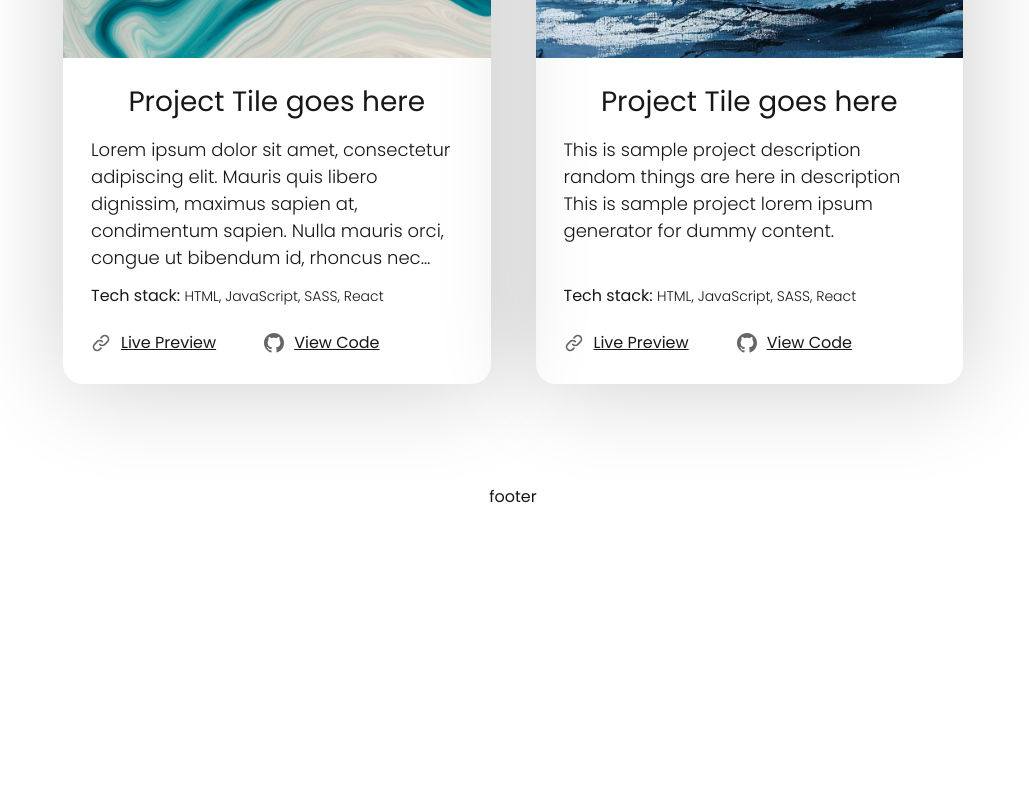
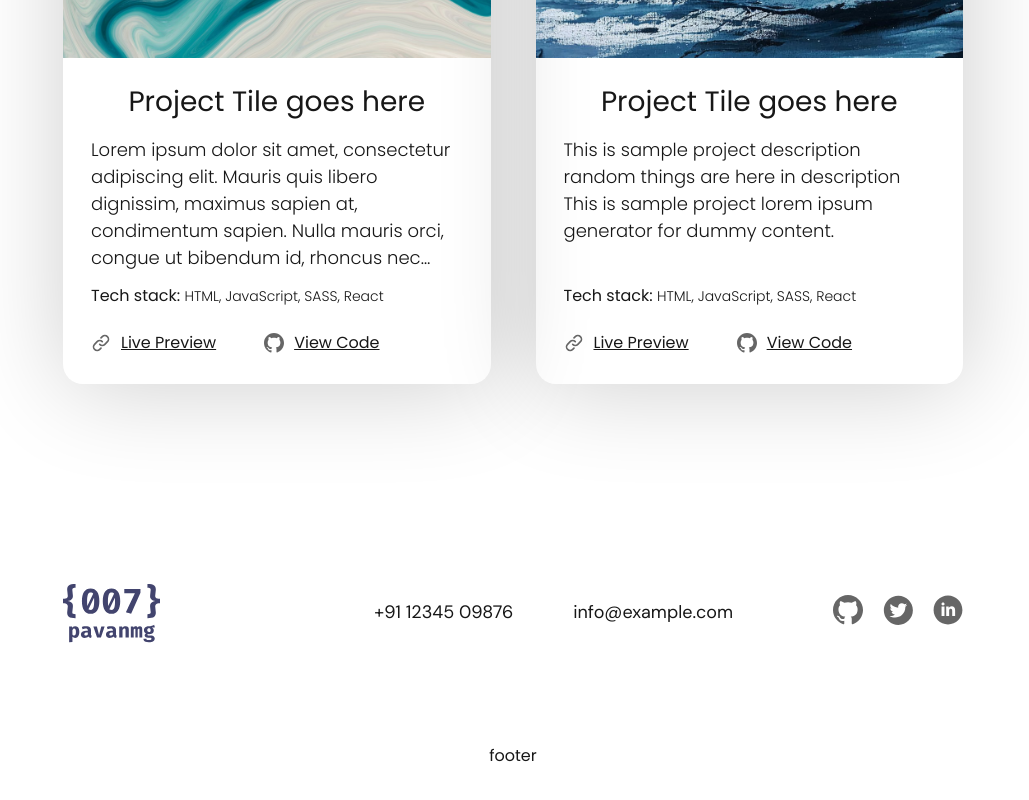
Before and after one commit to gvozdenkov/portfolio-landing, a Next.js app: page / in a window 1280 px wide. Shown: the part 3708-4508 px from the top of the page, without its empty margins (127-1156 px from the left). Before the commit the page ends 4257 px from the top, so only its background shows below. Built offline with nearby package versions, Linux system fonts and the light colour scheme.

Commit message:
feat: add contacts web section

```diff
--- /dev/null
+++ b/src/app/components/contacts/contacts.module.scss
@@ -0,0 +1,28 @@
+.contacts {
+  display: grid;
+  grid-template:
+    'logo . phone . email . social' / max-content minmax(100px, 1fr) max-content minmax(40px, 60px)
+    max-content minmax(40px, 100px) max-content;
+  align-items: center;
+
+  padding: var(--section-padding) 0;
+
+  &__text {
+    font-family: var(--font-secondary);
+    font-size: 18px;
+    font-weight: 400;
+    line-height: 1.44;
+
+    &_phone {
+      grid-area: phone;
+    }
+
+    &_email {
+      grid-area: email;
+    }
+  }
+
+  &__social {
+    grid-area: social;
+  }
+}
--- /dev/null
+++ b/src/app/components/contacts/contacts.tsx
@@ -0,0 +1,21 @@
+import clsx from 'clsx';
+
+import { Logo, SocialList } from '@/app/shared/ui';
+import { socialItems } from '@/app/shared/config';
+
+import s from './contacts.module.scss';
+
+type ContactsProps = {
+  extraClass?: string;
+};
+
+export const Contacts = ({ extraClass = '' }: ContactsProps) => {
+  return (
+    <section className={clsx(s.contacts, { [extraClass]: !!extraClass })}>
+      <Logo solid />
+      <p className={clsx(s.contacts__text, s.contacts__text_phone)}>+91 12345 09876</p>
+      <p className={clsx(s.contacts__text, s.contacts__text_email)}>info@example.com</p>
+      <SocialList items={socialItems} extraClass={s.contacts__social} />
+    </section>
+  );
+};
--- a/src/app/components/index.ts
+++ b/src/app/components/index.ts
@@ -3,3 +3,4 @@ export { Header } from './header/header';
 export { Hero } from './hero/hero';
 export { TechStack } from './tech-stack/tech-stack';
 export { Projects } from './projects/projects';
+export { Contacts } from './contacts/contacts';
--- a/src/app/page.tsx
+++ b/src/app/page.tsx
@@ -1,4 +1,4 @@
-import { Header, Hero, Projects, TechStack } from './components';
+import { Contacts, Header, Hero, Projects, TechStack } from './components';
 
 import s from './page.module.scss';
 
@@ -10,6 +10,7 @@ export default function Home() {
         <Hero extraClass={s.page__hero} />
         <TechStack />
         <Projects />
+        <Contacts />
       </main>
       <footer className={s.footer}>footer</footer>
     </div>
```
